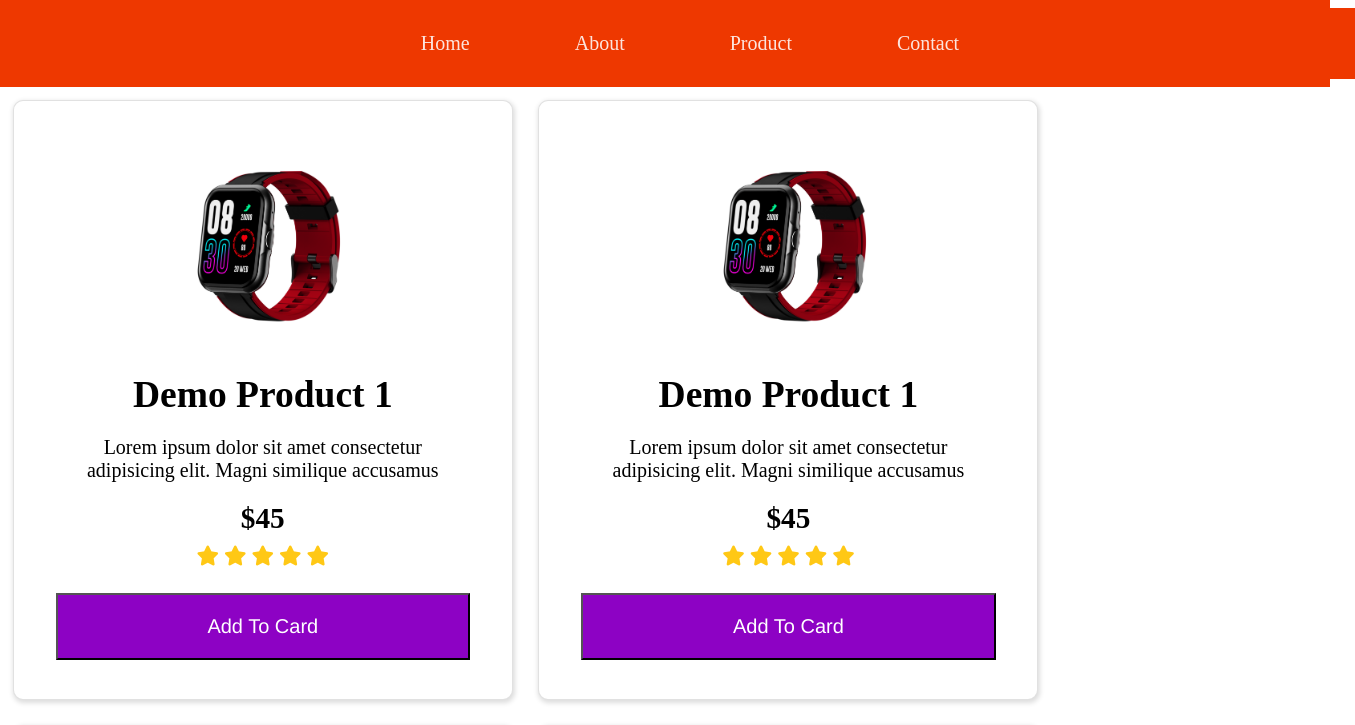
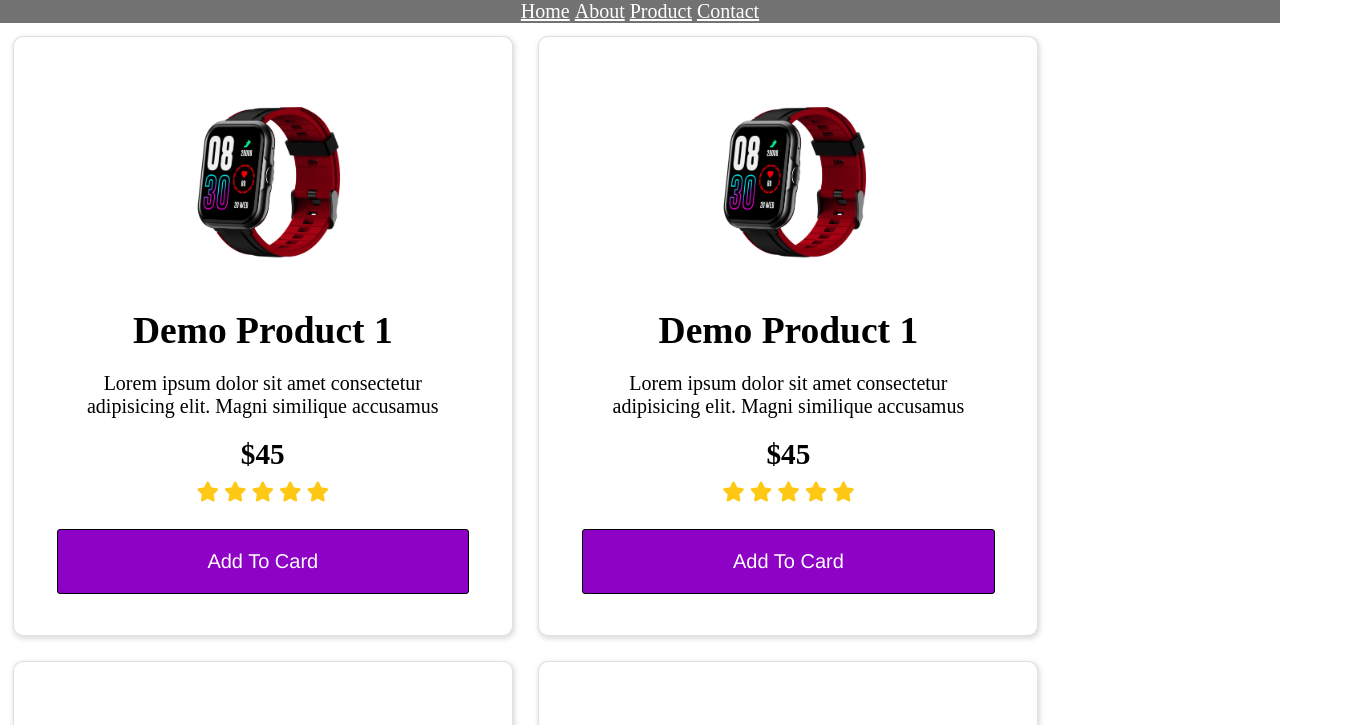
Before and after one commit to anisul-Islam/full-stack-assignment-4-CSS, a plain HTML site: page index.html in a window 1280 px wide. Shown: the top 725 px of the page, 1355 px wide, since content can reach past the window. Drawn offline with Linux system fonts and the light colour scheme.

Commit message:
f update

```diff
--- a/index.html
+++ b/index.html
@@ -40,7 +40,7 @@
                     <i class="fa-solid fa-star"></i>
                 </div>
                 <div class="button-box">
-                    <button type="button">Add To Card</button>
+                    <button type="button" title="click to add">Add To Card</button>
                 </div>
             </div>
         </div>
--- a/style.css
+++ b/style.css
@@ -1,7 +1,7 @@
 *{
     margin: 0;
     padding: 0;
-
+    box-sizing: border-box;
 }
 
 :root{
@@ -23,18 +23,19 @@ header,nav{
     background: var(--Primary-color);
 
 }
+header,nav,ul{
+    background-color: #727272;
+}
 header,nav,ul,li{
     list-style: none;
     display: inline-block;
 
 }
 header,nav,ul,li,a{
-    color:var(--text-color);
-    text-decoration: none;
-    padding:var(--padding);
     font-size: 20px;
     text-align:center;
     font-weight: 500px;
+    color: white;
 }
 
 /* header Section Section End*/
@@ -50,7 +51,11 @@ header,nav,ul,li,a{
     margin:1% 1%;
     float: left;
     border-radius: 10px;
-
+    transition: .2s all linear;
+}
+.card:hover{
+    box-shadow: 5px 5px 10px black,-5px 5px 10px black;
+    transition: .2s all linear;
 }
 /* Common card  */
 
@@ -83,20 +88,24 @@ button{
     background: #8d02c4;
     cursor: pointer;
     font-family: 'Franklin Gothic Medium', 'Arial Narrow', Arial, sans-serif;
+    transition: .2s all linear;
+    border: 1px solid black;
+    border-radius: 3px;
 }
 button:hover{
-    background-color: #3c0153;
+    background-color: #3a0250;
+    transition: .2s all linear;
 }
 /* Footer Section Start */
 
 .F-contant{
 display: inline-block;
-background: #9e5757;
+background: #000000;
 width: 100%;
 }
 .p{
     text-align: center;
-    font-size: 50px;
+    font-size: 18px;
     color: #ffffff;
 
 }
```
